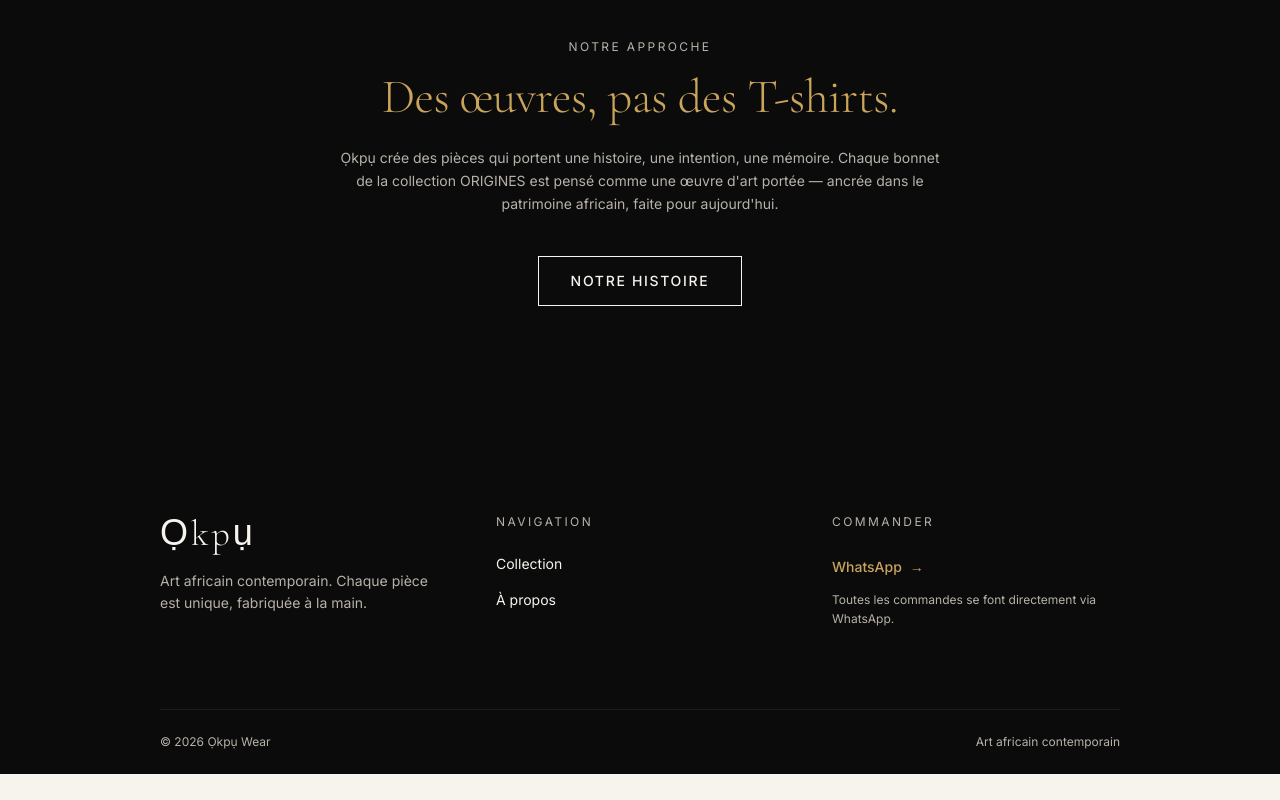
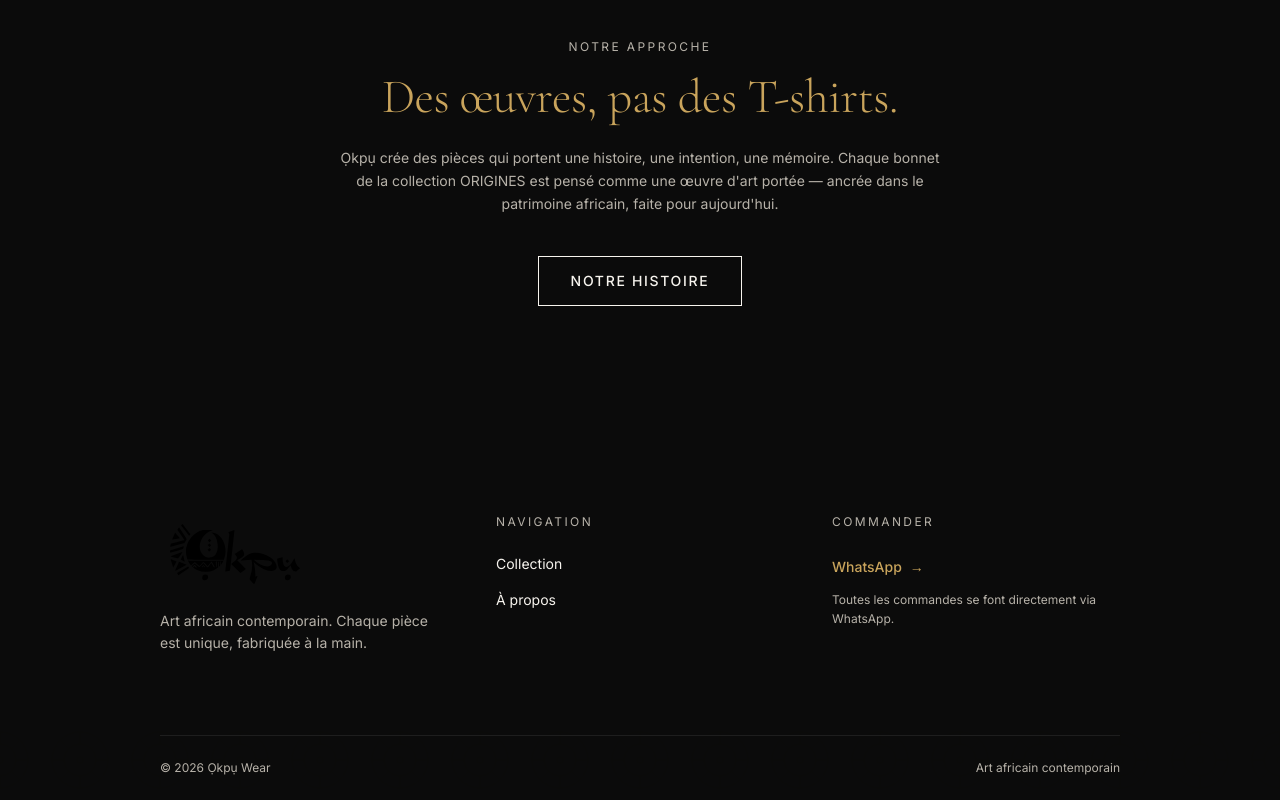
Before and after one commit to panidiela/-okpu-wear, a Next.js app: page / in a window 1280 px wide. Shown: the part 1667-2467 px from the top of the page. Before the commit the page ends 2441 px from the top, so only its background shows below. Built offline with nearby package versions, Linux system fonts and the light colour scheme.

Commit message:
feat: update footer logo and decorative pattern

```diff
--- a/src/components/Footer.tsx
+++ b/src/components/Footer.tsx
@@ -1,13 +1,12 @@
-import { Logo } from "@/components/ui/Logo";
+import Image from "next/image";
 
 const WHATSAPP_NUMBER = "22901000000";
 
 export default function Footer() {
   return (
-    <footer
-      className="relative bg-[#0B0B0B] text-[#F7F4EE] overflow-hidden"
-    >
-      {/* Motif de fond */}
+    <footer className="relative bg-[#0B0B0B] text-[#F7F4EE] overflow-hidden">
+
+      {/* Motif fond global discret */}
       <div
         className="absolute inset-0 pointer-events-none"
         style={{
@@ -19,16 +18,40 @@ export default function Footer() {
         aria-hidden
       />
 
+      {/* Motif décoratif or en bas */}
+      <div
+        className="absolute bottom-0 left-0 right-0 h-24 pointer-events-none"
+        style={{
+          backgroundImage: "url(/patterns/geo-02.svg)",
+          backgroundRepeat: "repeat-x",
+          backgroundSize: "80px 80px",
+          backgroundPosition: "center bottom",
+          opacity: 0.10,
+          filter: "sepia(1) saturate(3) hue-rotate(5deg) brightness(1.2)",
+        }}
+        aria-hidden
+      />
+
       <div className="relative z-10 max-w-5xl mx-auto px-5 md:px-8">
+
         {/* Top */}
         <div className="py-16 md:py-20 grid grid-cols-1 md:grid-cols-3 gap-12">
+
+          {/* Colonne logo */}
           <div className="md:col-span-1">
-            <Logo variant="light" size="lg" />
+            <Image
+              src="/logo/logo-header.svg"
+              alt="Ọkpụ"
+              width={160}
+              height={56}
+              className="w-[120px] md:w-[150px] h-auto"
+            />
             <p className="mt-4 text-[#B7B2A9] text-sm leading-relaxed max-w-xs font-[family-name:var(--font-inter)]">
               Art africain contemporain. Chaque pièce est unique, fabriquée à la main.
             </p>
           </div>
 
+          {/* Navigation */}
           <div className="md:col-span-1">
             <p className="text-xs uppercase tracking-[0.2em] text-[#B7B2A9] mb-6 font-[family-name:var(--font-inter)]">
               Navigation
@@ -43,6 +66,7 @@ export default function Footer() {
             </nav>
           </div>
 
+          {/* Commander */}
           <div className="md:col-span-1">
             <p className="text-xs uppercase tracking-[0.2em] text-[#B7B2A9] mb-6 font-[family-name:var(--font-inter)]">
               Commander
```
